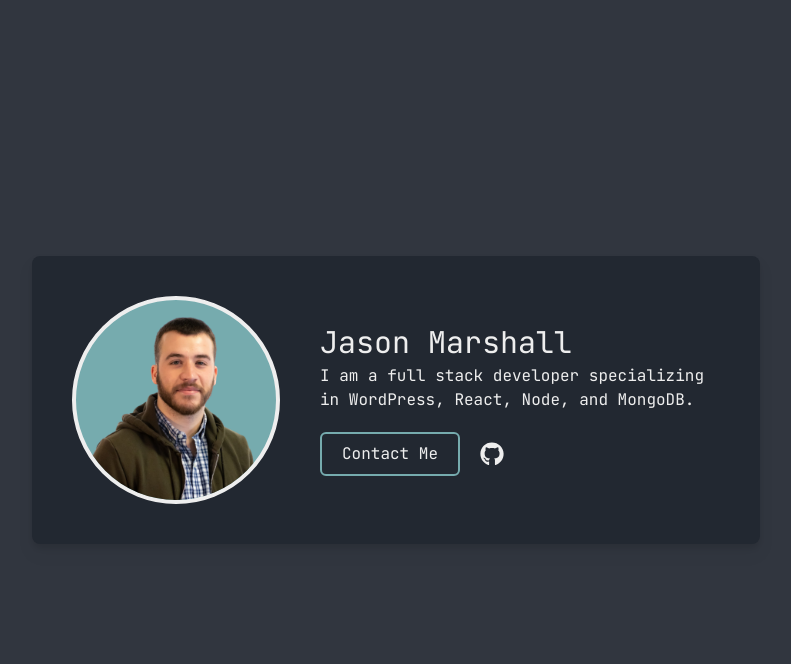
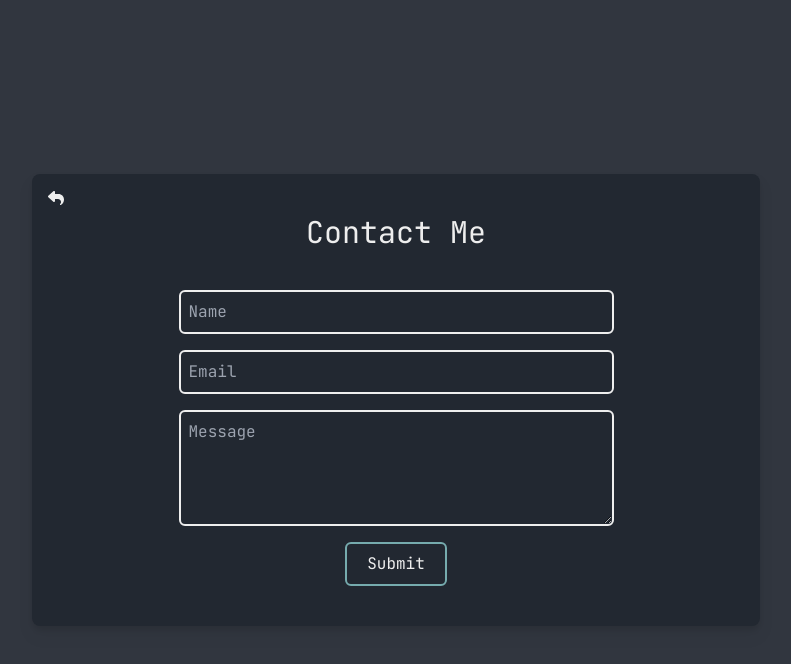
Before and after one commit to JasonMarshall94/business-card-app, a React (Vite) app: page / in a window 1280 px wide. Both pictures are taken after a click on the button "Contact Me". Shown: the top 664 px of the page, without its empty margins (244-1035 px from the left). Built offline with nearby package versions, Linux system fonts and the light colour scheme.

Commit message:
state and contact form component

```diff
--- a/src/App.tsx
+++ b/src/App.tsx
@@ -1,9 +1,14 @@
 import BusinessCard from "./components/BusinessCard";
+import ContactForm from "./components/ContactForm";
+import { useState } from "react";
 
 const App = () => {
+  const [displayForm, setDisplayForm] = useState(false);
+
   return (
     <div className="flex flex-col justify-center bg-secondary h-screen p-5">
-      <BusinessCard />
+      {!displayForm && <BusinessCard setDisplayForm={setDisplayForm} />}
+      {displayForm && <ContactForm setDisplayForm={setDisplayForm} />}
     </div>
   );
 };
--- a/src/Components/BusinessCard.tsx
+++ b/src/Components/BusinessCard.tsx
@@ -3,7 +3,11 @@ import headshot from "../assets/images/headshot.png";
 import { FaGithub } from "react-icons/fa";
 import Card from "./Card";
 
-const BusinessCard = () => {
+type SetPropsType = {
+  setDisplayForm: React.Dispatch<React.SetStateAction<boolean>>;
+};
+
+const BusinessCard = ({ setDisplayForm }: SetPropsType) => {
   return (
     <Card>
       <img
@@ -12,18 +16,18 @@ const BusinessCard = () => {
         alt="Jason Marshall Headshot"
       />
 
-      <div className="flex flex-2 flex-col justify-center items-center md:items-start flex-1 gap-5">
+      <div className="flex flex-1 flex-col justify-center items-center md:items-start gap-5">
         <div>
           <h1 className="text-center max-w md:text-left text-3xl text-text mb-1">
             Jason Marshall
           </h1>
           <p className="max-w-96 text-center md:max-w-none md:text-left text-text">
-            I am a full stack developer specializing in WordPress, React, Node,
-            and MongoDB.
+            I am a full stack developer specializing in WordPress and the MERN
+            stack.
           </p>
         </div>
         <div className="flex flex-row justify-start items-center gap-5">
-          <Button />
+          <Button setDisplayForm={setDisplayForm} />
           <a href="https://github.com/JasonMarshall94" target="_blank">
             <FaGithub className="text-2xl text-text transition-colors hover:text-accent" />
           </a>
--- a/src/Components/Button.tsx
+++ b/src/Components/Button.tsx
@@ -1,6 +1,13 @@
-function Button() {
+type SetPropsType = {
+  setDisplayForm: React.Dispatch<React.SetStateAction<boolean>>;
+};
+
+function Button({ setDisplayForm }: SetPropsType) {
   return (
-    <button className="text-text bg-transparent w-fit px-5 py-2 rounded-md border-accent border-2 transition-colors hover:border-text">
+    <button
+      onClick={() => setDisplayForm(true)}
+      className="inline-block text-text w-fit px-5 py-2 rounded-md border-accent border-2 transition-colors hover:border-text"
+    >
       Contact Me
     </button>
   );
--- a/src/Components/Card.tsx
+++ b/src/Components/Card.tsx
@@ -1,12 +1,12 @@
 type CardProps = {
-  children: JSX.Element[];
+  children: JSX.Element | JSX.Element[];
   direction?: string;
 };
 
 const Card = ({ children, direction = "md:flex-row" }: CardProps) => {
   return (
     <section
-      className={`container flex flex-col flex-wrap justify-center items-center gap-5 md:gap-10 ${direction} md:justify-center md:content-start bg-primary p-10 rounded-lg drop-shadow-lg`}
+      className={`container flex flex-col flex-wrap justify-center items-center gap-5 md:gap-10 ${direction} md:justify-center bg-primary p-10 rounded-lg drop-shadow-lg`}
     >
       {children}
     </section>
--- a/src/Components/ContactForm.tsx
+++ b/src/Components/ContactForm.tsx
@@ -1,5 +1,54 @@
-const ContactForm = () => {
-  return <div>ContactForm</div>;
+import Card from "./Card";
+import { FaReply } from "react-icons/fa6";
+
+type SetPropsType = {
+  setDisplayForm: React.Dispatch<React.SetStateAction<boolean>>;
+};
+
+const ContactForm = ({ setDisplayForm }: SetPropsType) => {
+  return (
+    <Card direction="md:flex-col">
+      <button
+        onClick={() => setDisplayForm(false)}
+        className="absolute left-4 top-4"
+      >
+        <FaReply className="text-text hover:text-accent" />
+      </button>
+      <h1 className="text-3xl text-text">Contact Me</h1>
+      <form name="contact" method="post">
+        <div className="flex flex-col justify-center items-center gap-4">
+          <input
+            type="text"
+            name="name"
+            placeholder="Name"
+            required
+            className="bg-primary p-2 w-full text-text rounded-md border-text border-2 focus:border-accent focus:outline-none"
+          />
+          <input
+            type="email"
+            name="email"
+            placeholder="Email"
+            required
+            className="bg-primary p-2 w-full text-text rounded-md border-text border-2 focus:border-accent focus:outline-none"
+          />
+          <textarea
+            name="message"
+            id="Message"
+            placeholder="Message"
+            rows={4}
+            cols={40}
+            className="bg-primary p-2 w-full text-text rounded-md border-text border-2 focus:border-accent focus:outline-none"
+          ></textarea>
+          <button
+            type="submit"
+            className="text-text w-fit px-5 py-2 rounded-md border-accent border-2 transition-colors hover:border-text"
+          >
+            Submit
+          </button>
+        </div>
+      </form>
+    </Card>
+  );
 };
 
 export default ContactForm;
```
